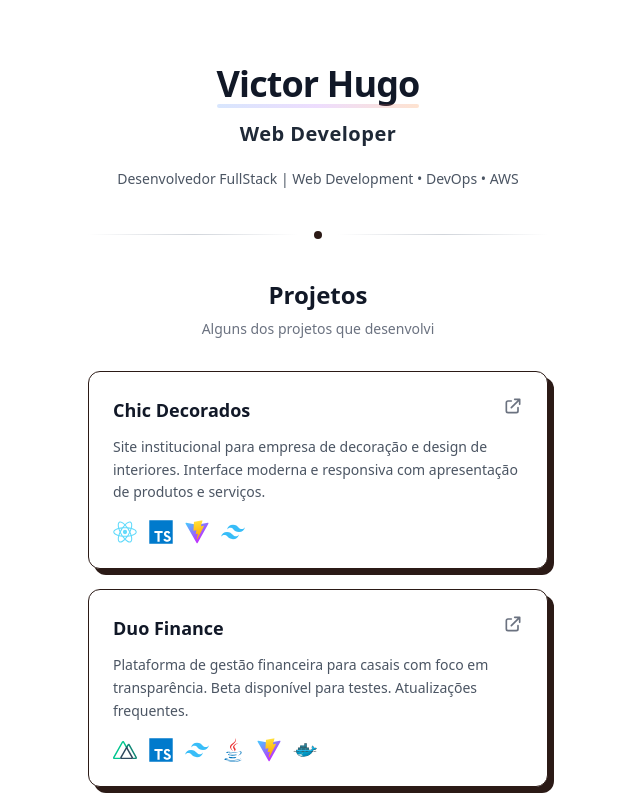
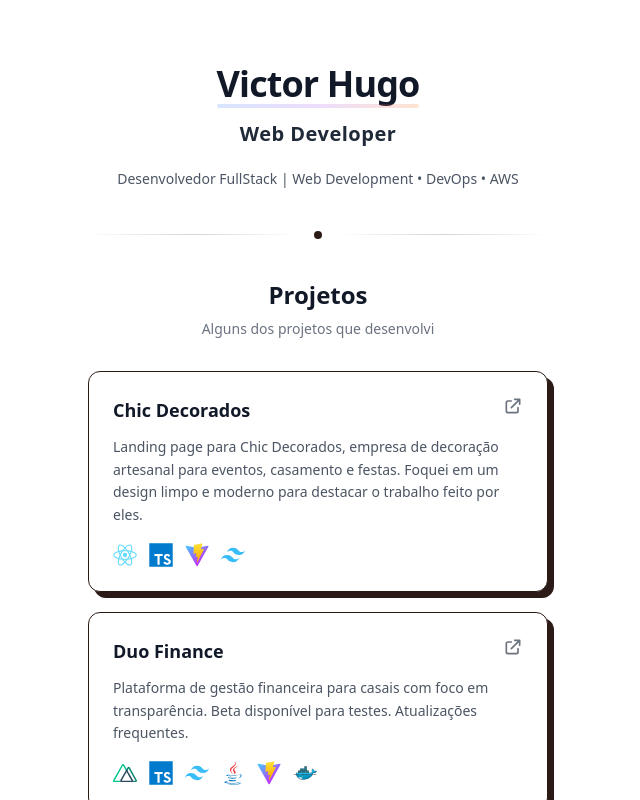
Before and after one commit to vick1st/my-bio, a Vue app: page /portfolio in a window 1280 px wide. Shown: the top 800 px of the page, without its empty margins (322-962 px from the left). Built offline with nearby package versions, Linux system fonts and the light colour scheme.

Commit message:
fix: update project description for Chic Decorados landing page

```diff
--- a/src/stores/projects.ts
+++ b/src/stores/projects.ts
@@ -6,7 +6,7 @@ const initialProjects: Project[] = [
   {
     id: 'chic-decorados',
     title: 'Chic Decorados',
-    description: 'Site institucional para empresa de decoração e design de interiores. Interface moderna e responsiva com apresentação de produtos e serviços.',
+    description: 'Landing page para Chic Decorados, empresa de decoração artesanal para eventos, casamento e festas. Foquei em um design limpo e moderno para destacar o trabalho feito por eles.',
     image: '',
     url: 'https://www.chicdecorados.com.br/',
     technologies: ['React', 'TypeScript', 'Vite', 'Tailwind CSS'],
```
